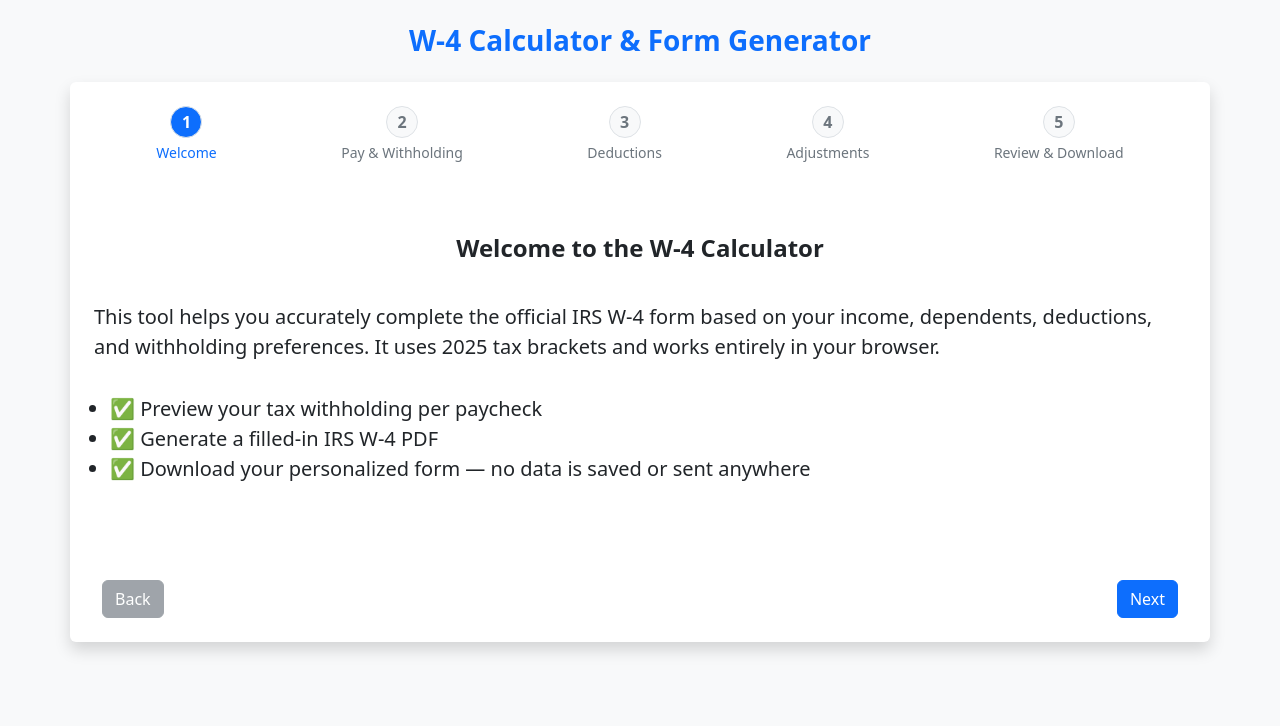
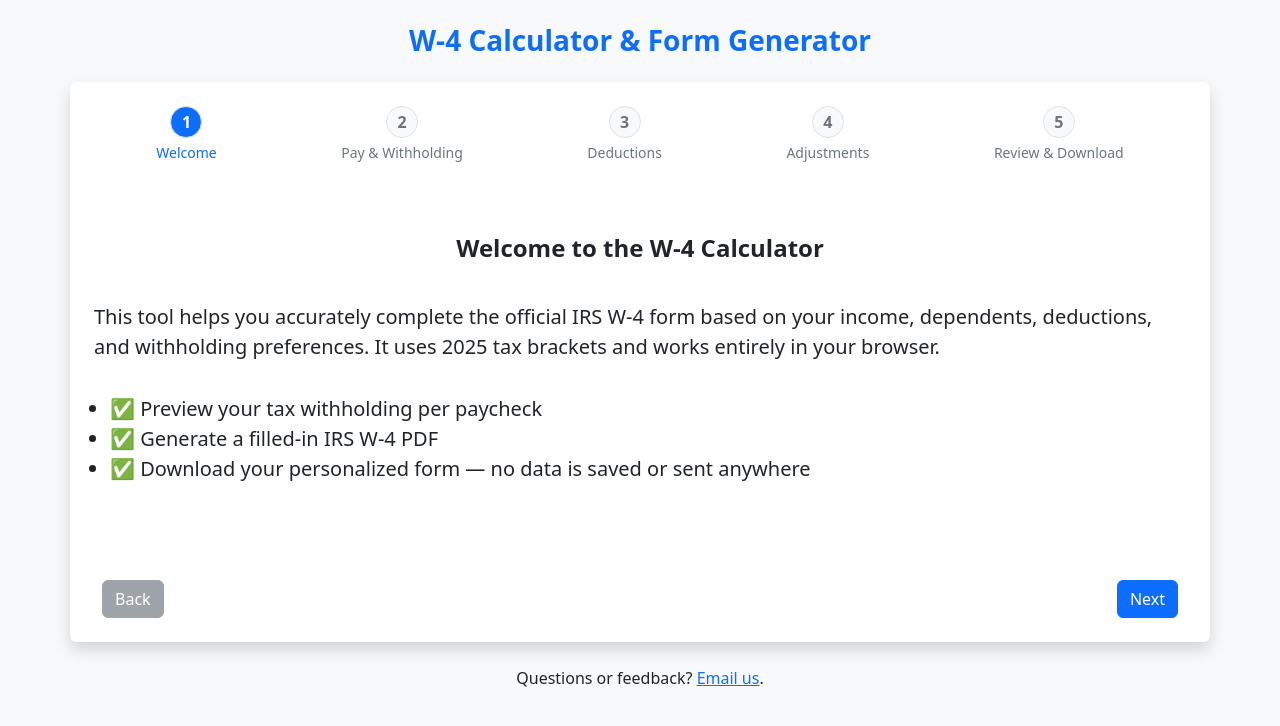
Before and after one commit to rsathyam/w4-calculator, a React (Create React App) app in the folder client/: page / in a window 1280 px wide. Shown: the top 726 px of the page. Built offline with nearby package versions, Linux system fonts and the light colour scheme; a small style sheet from the web is missing.

Commit message:
Add Feedback component with mailto link

```diff
--- a/client/src/App.jsx
+++ b/client/src/App.jsx
@@ -1,5 +1,6 @@
 import React from 'react';
 import StepperForm from './components/StepperForm';
+import Feedback from './components/Feedback';
 import './index.css';
 import './components.css';
 import { inject } from '@vercel/analytics';
@@ -12,6 +13,7 @@ function App() {
         W-4 Calculator & Form Generator
       </h1>
       <StepperForm />
+      <Feedback />
     </div>
   );
 }
--- a/client/src/components.css
+++ b/client/src/components.css
@@ -10,3 +10,12 @@
 .pdf-preview-frame {
   height: 11in;
 }
+
+.feedback-link {
+  color: var(--bs-primary);
+  text-decoration: underline;
+}
+
+.feedback-link:hover {
+  text-decoration: none;
+}
--- /dev/null
+++ b/client/src/components/Feedback.jsx
@@ -0,0 +1,10 @@
+import React from 'react';
+
+export default function Feedback() {
+  return (
+    <p className="text-center mt-4">
+      Questions or feedback?{' '}
+      <a className="feedback-link" href="mailto:support@w4calculator.com">Email us</a>.
+    </p>
+  );
+}
```
